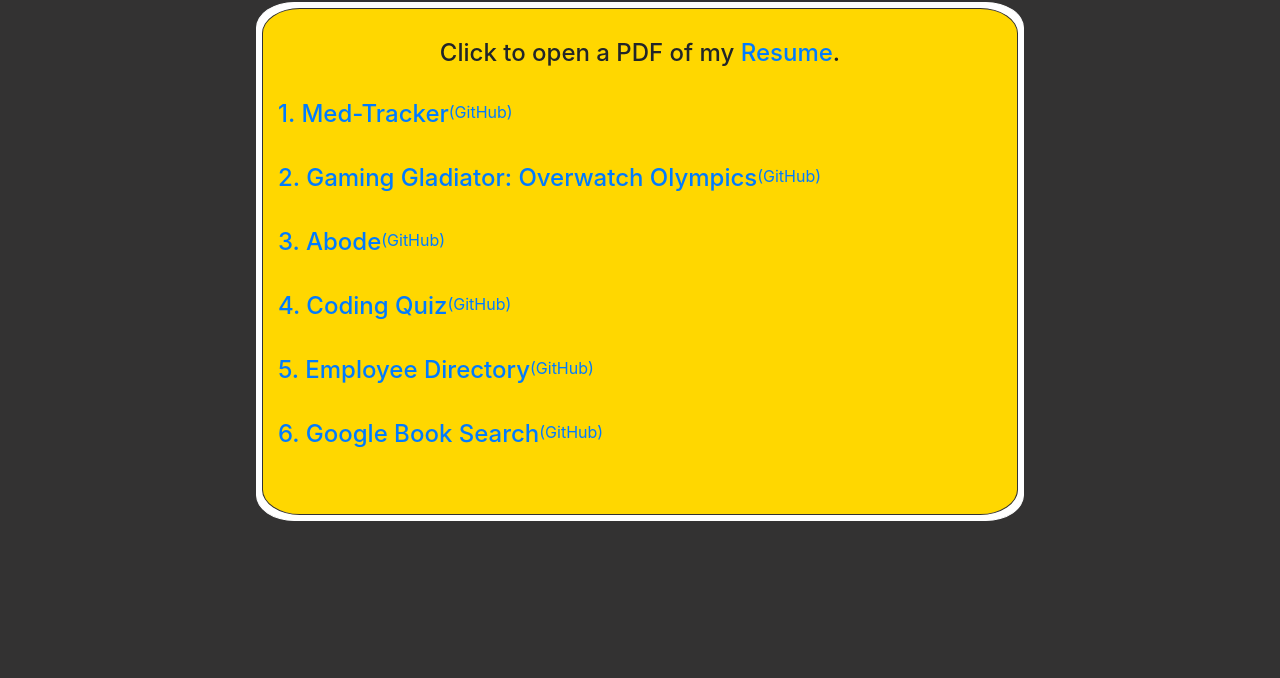
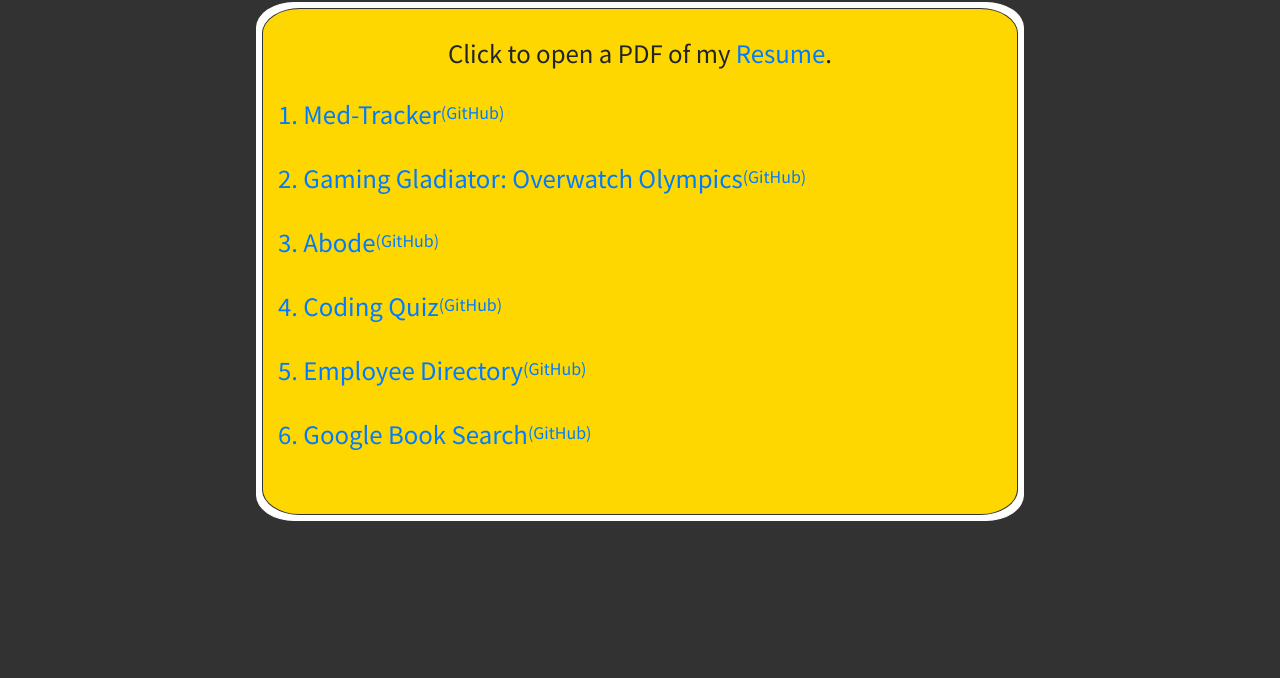
Before and after one commit to CVade/2nd-Portfolio, a plain HTML site: page portfolio.html in a window 1280 px wide. Shown: the part 122-800 px from the top of the page. Drawn offline with nearby package versions, Linux system fonts and the light colour scheme.

Commit message:
Fonts and fixed nav bar

```diff
--- a/CSS/body-style.css
+++ b/CSS/body-style.css
@@ -1,5 +1,6 @@
 body {
     background-color: rgb(51, 50, 50);
+    font-family: 'Noto Sans JP', sans-serif;
 }
 
 .navbar {
--- a/portfolio.html
+++ b/portfolio.html
@@ -6,6 +6,8 @@
   <title>Christian Vadevoulis</title>
   <link rel="stylesheet" href="https://stackpath.bootstrapcdn.com/bootstrap/4.5.2/css/bootstrap.min.css">
   <link rel="stylesheet" href="./CSS/body-style.css">
+  <link rel="preconnect" href="https://fonts.gstatic.com">
+  <link href="https://fonts.googleapis.com/css2?family=Noto+Sans+JP&display=swap" rel="stylesheet">
 </head>
 
 <body>
@@ -45,7 +47,8 @@
       </div>
       <br>
       <div class="row">
-        <h4><a href="https://gaminggladiator.herokuapp.com/welcome.html">2. Gaming Gladiator: Overwatch Olympics</a></h4>
+        <h4><a href="https://gaminggladiator.herokuapp.com/welcome.html">2. Gaming Gladiator: Overwatch Olympics</a>
+        </h4>
         <p><a href="https://github.com/dktrcoco/GamingGladiator"> (GitHub)</a></p>
       </div>
       <br>
@@ -72,6 +75,7 @@
     </div>
   </div>
 
+  <script src="https://cdnjs.cloudflare.com/ajax/libs/jquery/3.2.1/jquery.min.js"></script>
   <script src="https://stackpath.bootstrapcdn.com/bootstrap/4.5.2/js/bootstrap.min.js"></script>
 
 </body>
```
Also changed, not shown: about-me.html (+3 -0 lines), contact.html (+3 -0 lines), index.html (+3 -0 lines).
